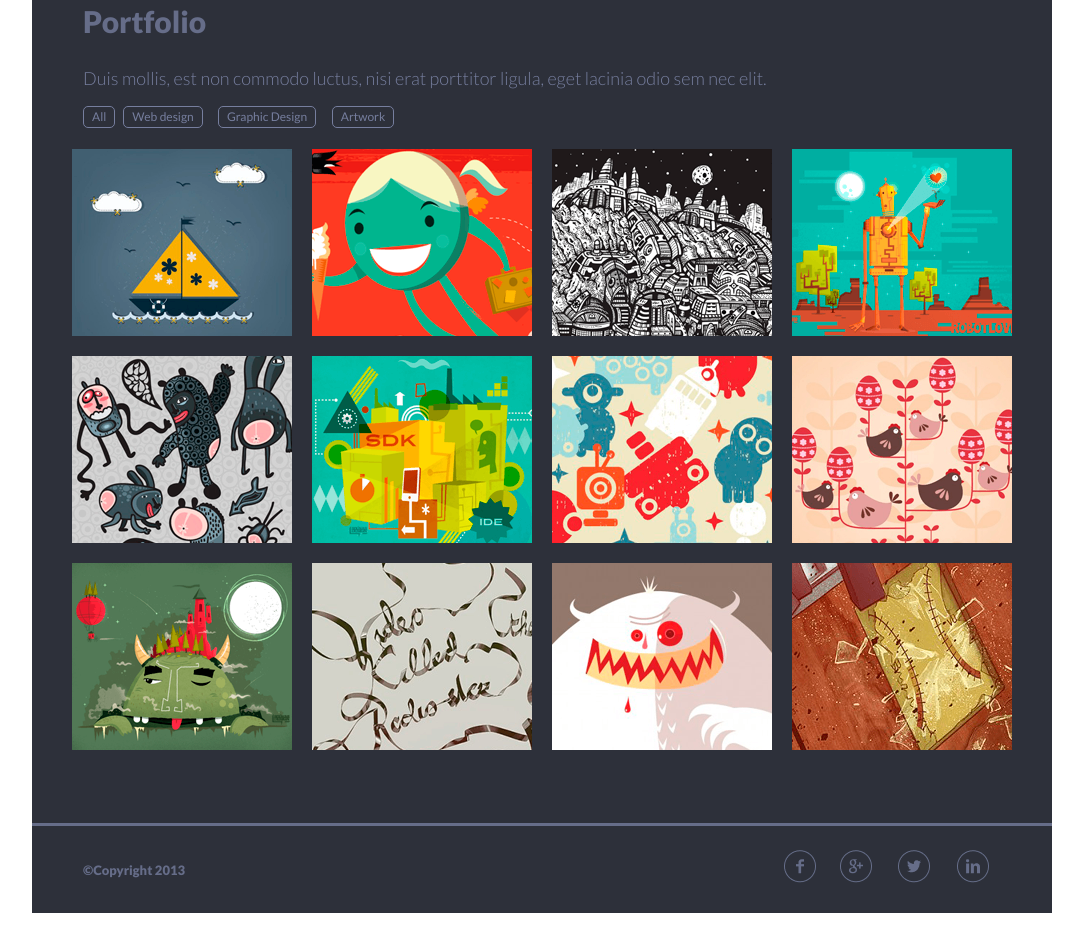
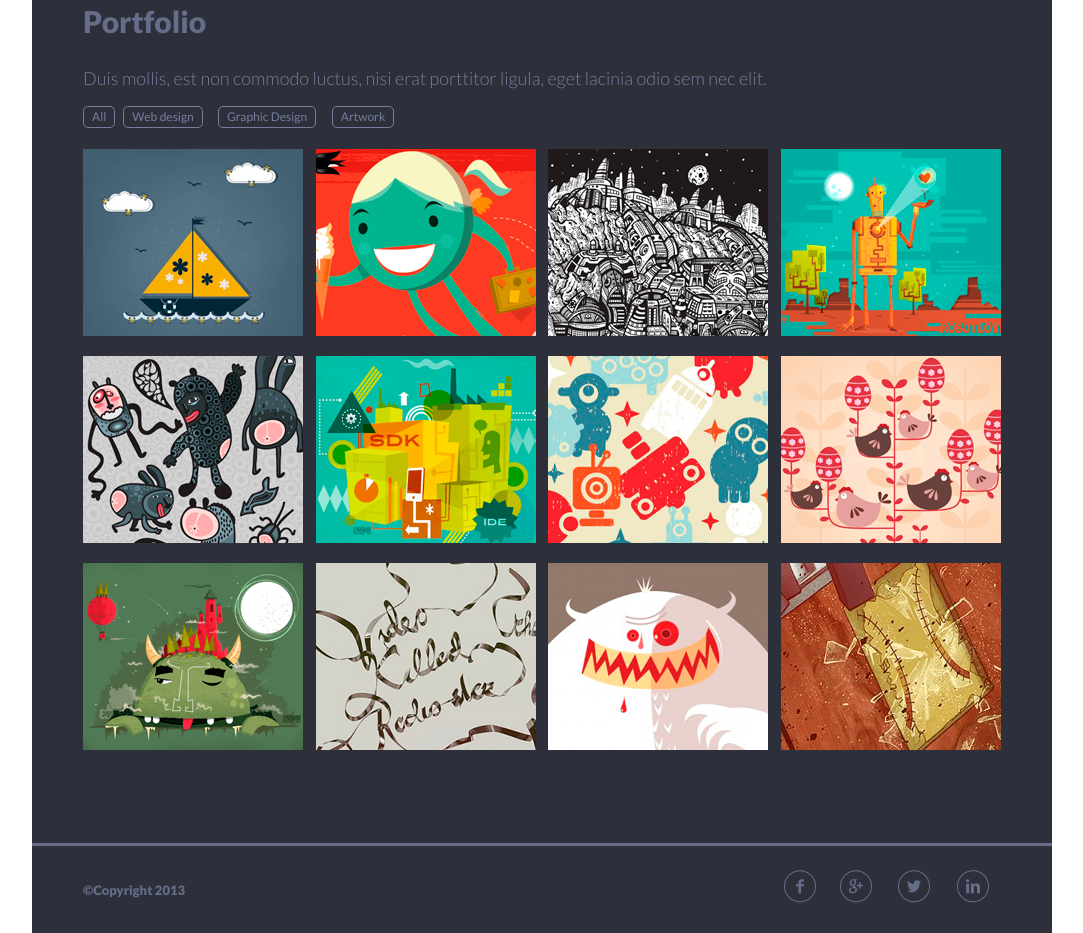
Before and after one commit to AndreyDrozd007/html-css-module, a plain HTML site: page index.html in a window 1280 px wide. Shown: the part 1185-2118 px from the top of the page, without its empty margins (98-1181 px from the left). Drawn offline with Linux system fonts and the light colour scheme.

Commit message:
refactor: change the properties some values for items and images

```diff
--- a/css/portfolio.css
+++ b/css/portfolio.css
@@ -61,10 +61,16 @@
 }
 
 .section-portfolio__items{
-    display: grid;
-    grid-template-columns: repeat(4, 1fr);
-    grid-gap: 20px 20px;
-    justify-content: center;
+    display: flex;
+    flex-wrap: wrap;
+    justify-content: space-between;
+    align-items: center;
+}
+
+.section-portfolio__image{
+    max-width: 40vw;
+    max-height: 40vw;
+    margin-bottom: 20px;
 }
 
 .hide {
```
